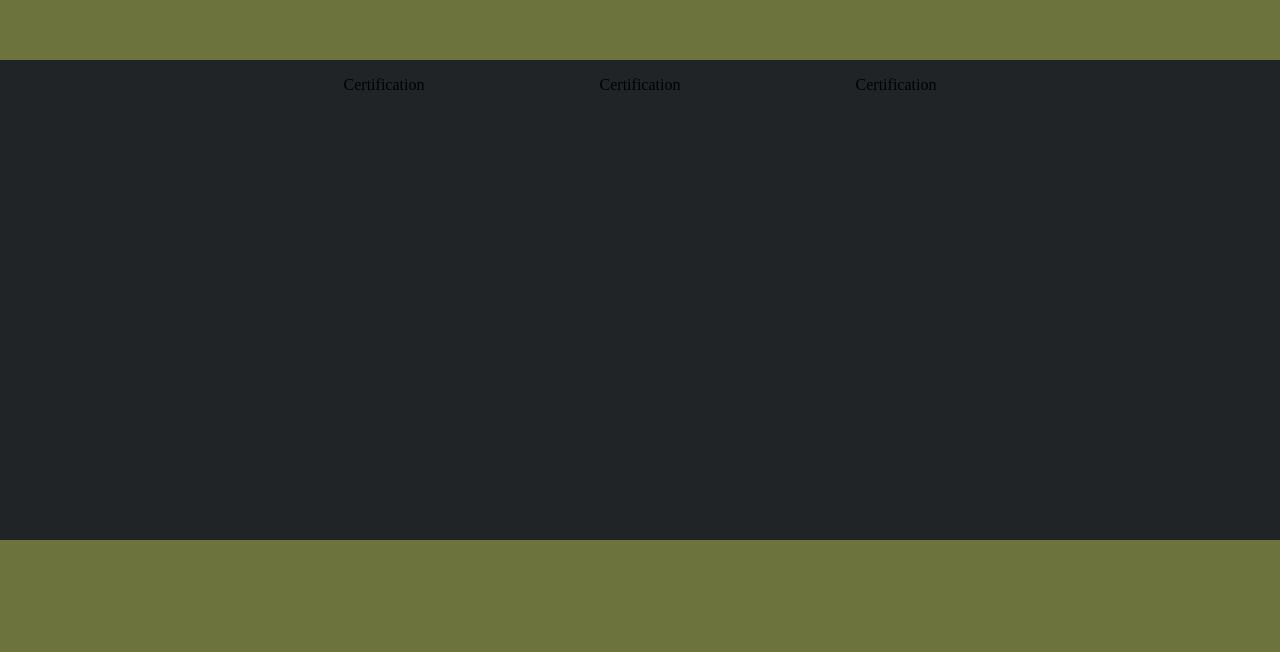
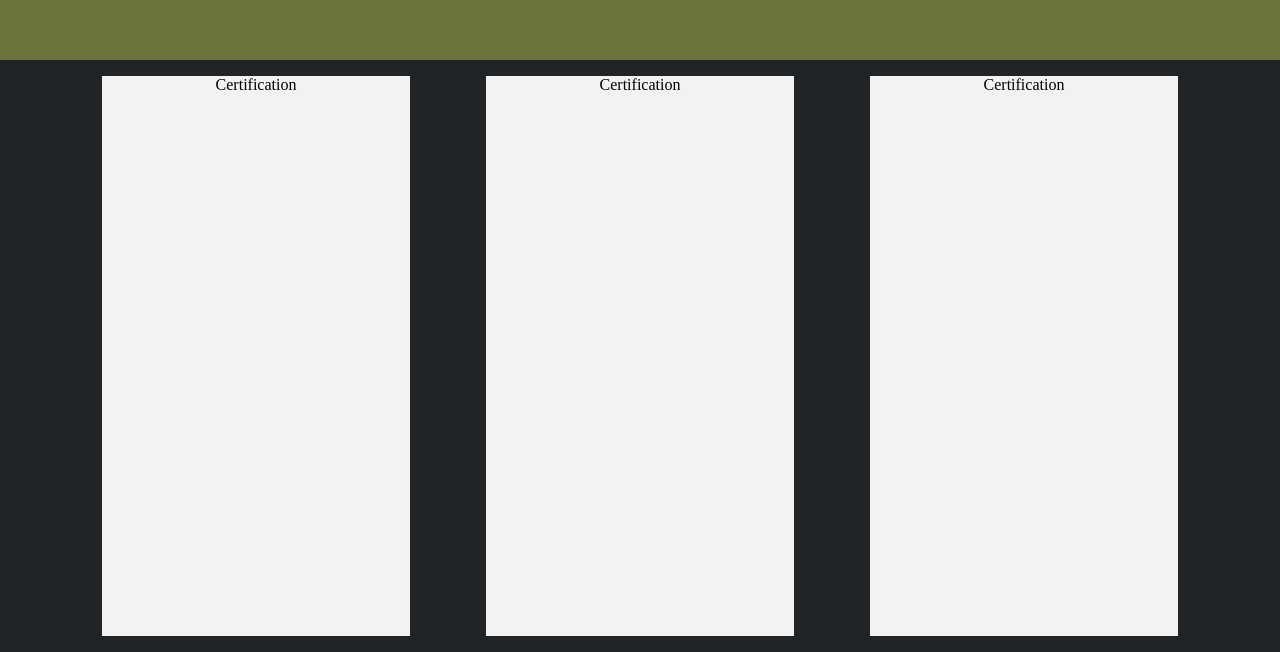
Before and after one commit to oakuopus/Portfolio, a plain HTML site: page index.html in a window 1280 px wide. Shown: the part 690-1342 px from the top of the page. Before the commit the page ends 1230 px from the top, so only its background shows below. Drawn offline with nearby package versions, Linux system fonts and the light colour scheme; files that its build step writes are made by us from their sources.

Commit message:
Add files via upload

```diff
--- a/styles.scss
+++ b/styles.scss
@@ -81,20 +81,22 @@ main{
         display: flex;
         margin: auto;
         width: 100%;
-        height: 30rem;
+        height: auto;
         background-color: color("secondary");
         flex-direction: column;
         display: flex;
         .scroller{
-            height: 28rem;
+            height: auto;
             display: flex;
             justify-content: space-between;
             margin: auto;
+            gap: 6vw;
+            padding: 2vh 0 2vh 0;
             .certification{
-                width: 20vw;
-                height: 24rem;
-                background-color: color("secondary");
-                color: white("white");
+                width: 24vw;
+                height: 35rem;
+                background-color: color("white");
+                color: white("secondary");
             }
             #cert-img1{
 
```
